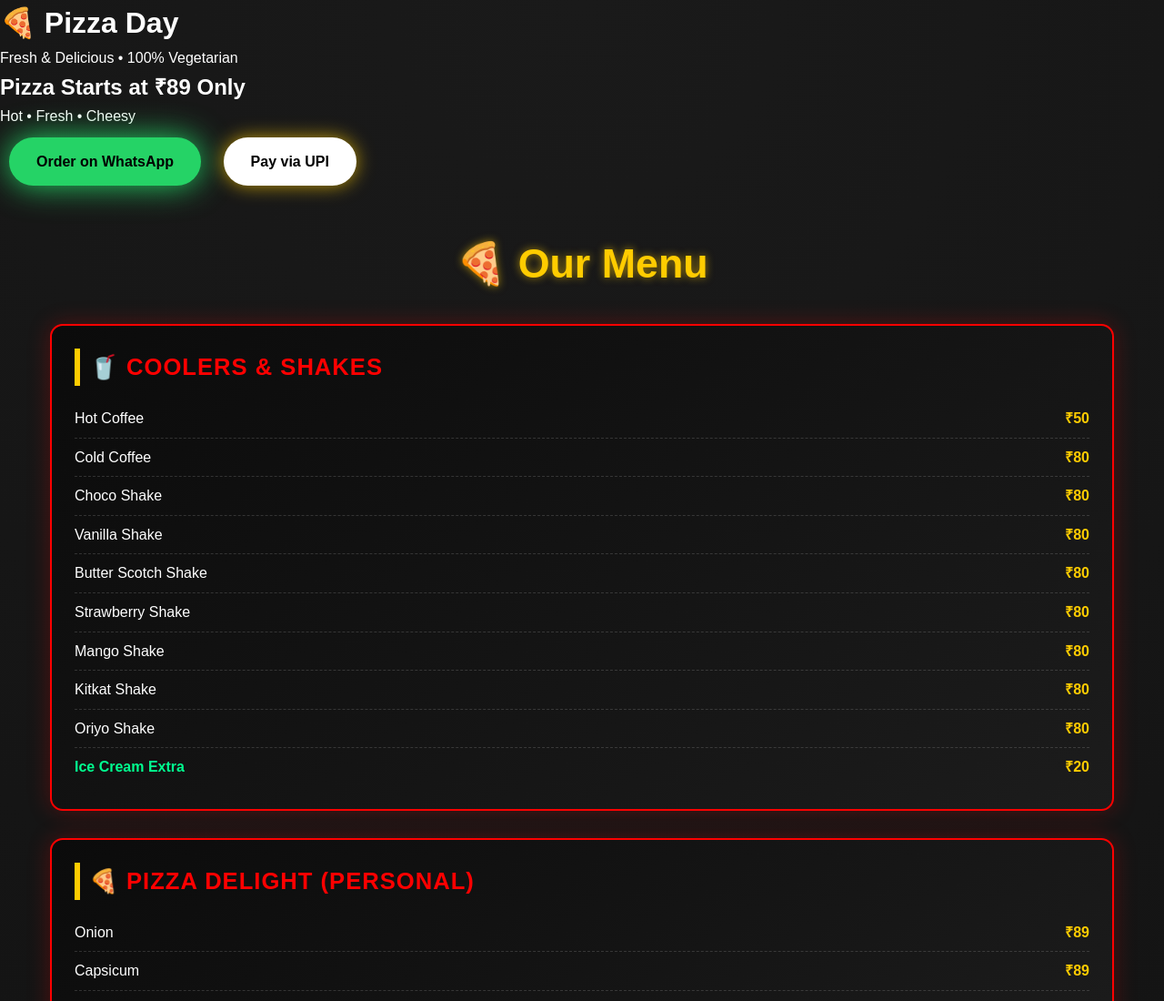
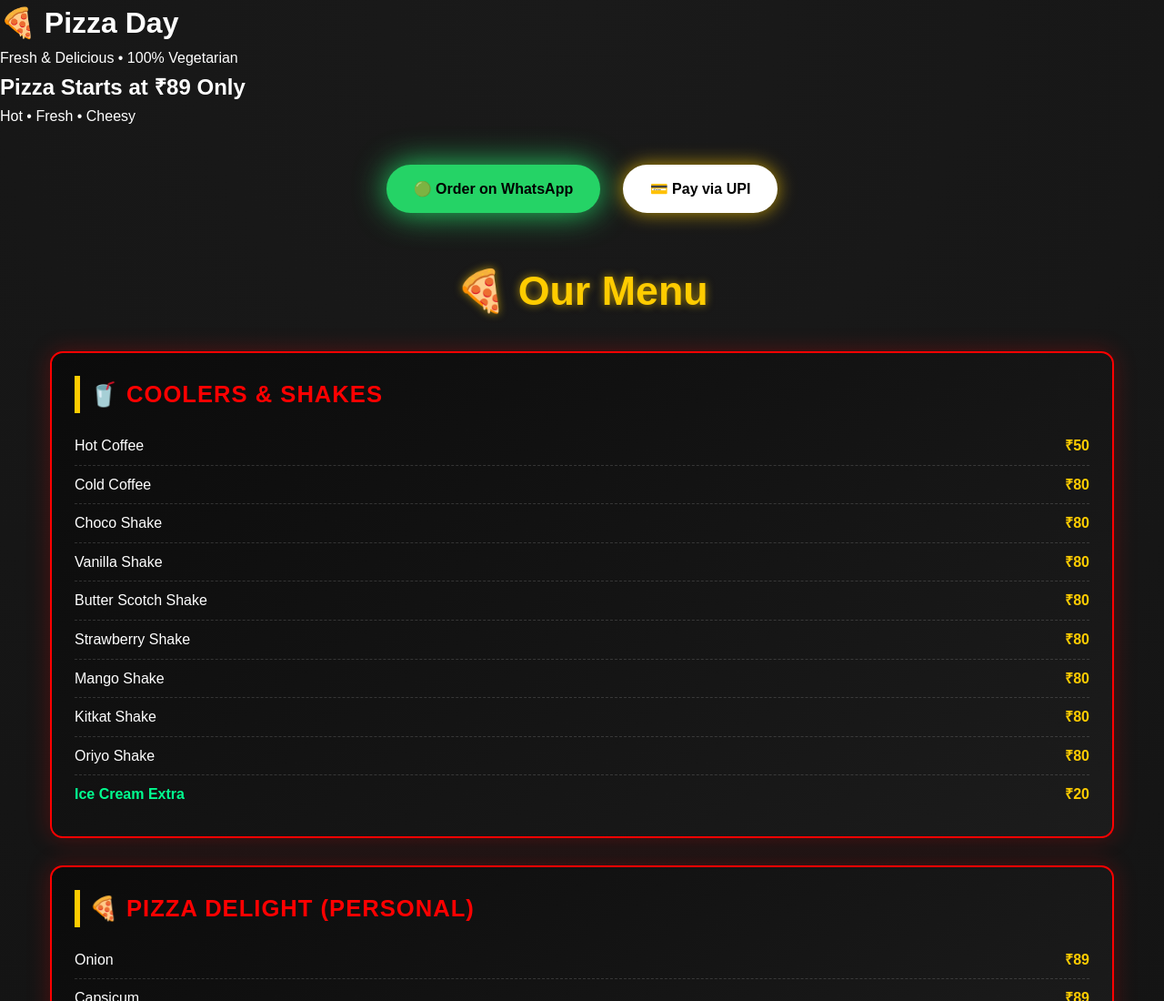
Before and after one commit to editzz01/pizza-day, a plain HTML site: page index.html in a window 1280 px wide. Shown: the top 1100 px of the page at 91% size. Drawn offline with Linux system fonts and the light colour scheme.

Commit message:
Update index.html

```diff
--- a/index.html
+++ b/index.html
@@ -19,12 +19,17 @@
   <h2>Pizza Starts at ₹89 Only</h2>
   <p>Hot • Fresh • Cheesy</p>
 
-  <div class="hero-btns">
-    <a href="https://wa.me/918218251031" class="btn whatsapp" target="_blank">Order on WhatsApp</a>
-    <a href="upi://pay?pa=raghav399@ybl&pn=Pizza%20Day&cu=INR" class="btn upi">Pay via UPI</a>
-  </div>
-</section>
+  <div class="btn-area">
+  <a class="btn whatsapp"
+     href="https://wa.me/918218251031?text=Hello%20Pizza%20Day%20🍕%0A%0AI%20want%20to%20order%3A%0A%0AName%3A%20%0AItem%3A%20%0AQuantity%3A%20%0AAddress%3A%20%0APayment%3A%20UPI%0A%0AThank%20you"
+     target="_blank">
+     🟢 Order on WhatsApp
+  </a>
 
+  <a class="btn upi" href="#scan">
+     💳 Pay via UPI
+  </a>
+</div>
 <!-- MENU -->
 <section class="menu-section" id="menu">
   <h2>🍕 Our Menu</h2>
```
